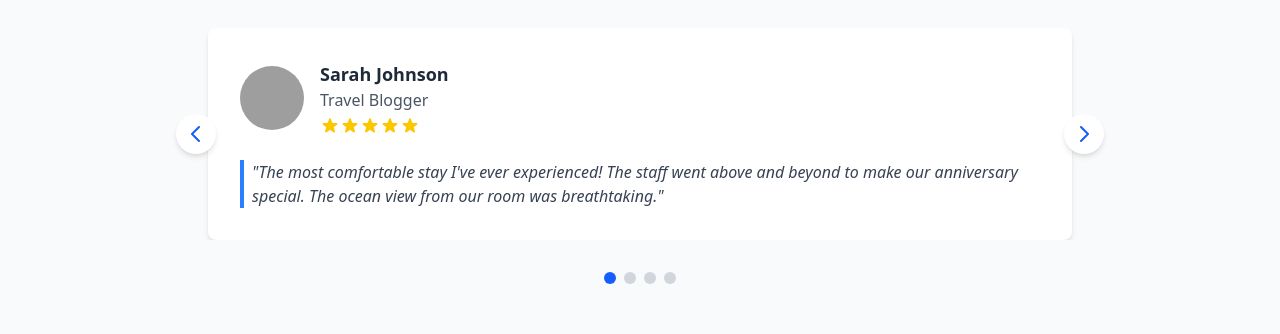
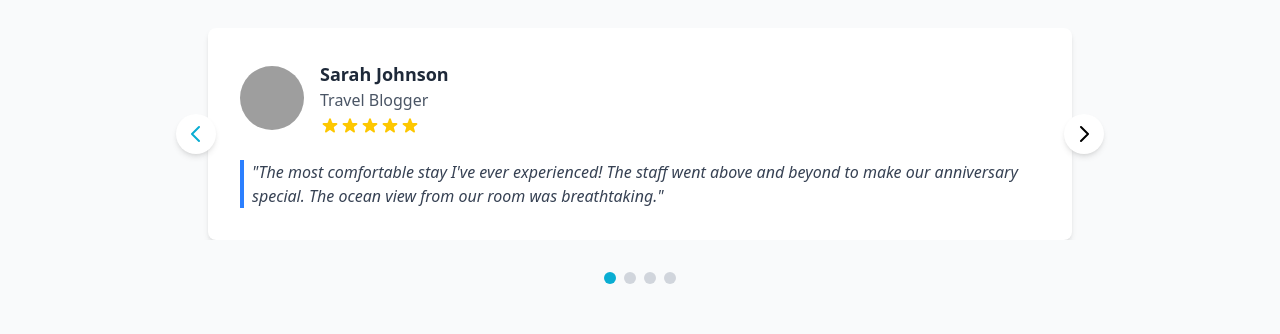
Before and after one commit to dani-dina/Hotel-Management-System-, a React (Vite) app in the folder frontend/: page / in a window 1280 px wide. Shown: the part 2400-2734 px from the top of the page. Built offline with nearby package versions, Linux system fonts and the light colour scheme; grey boxes are pictures that could not be loaded.

Commit message:
Injoy your vacation

```diff
--- a/frontend/src/components/Testimonial.jsx
+++ b/frontend/src/components/Testimonial.jsx
@@ -70,7 +70,7 @@ const Testimonials = () => {
   };
 
   return (
-    <section className="py-16 bg-gray-50">
+    <section className="w-full py-16 bg-gray-50">
       <div className="container mx-auto px-4">
         <h2 className="text-3xl font-bold text-center text-gray-800 mb-2">What Our Guests Say</h2>
         <p className="text-center text-gray-600 mb-12 max-w-2xl mx-auto">
@@ -119,7 +119,7 @@ const Testimonials = () => {
             className="absolute left-0 top-1/2 -translate-y-1/2 -ml-4 bg-white p-2 rounded-full shadow-md hover:bg-blue-50 transition-colors"
             aria-label="Previous testimonial"
           >
-            <svg className="w-6 h-6 text-blue-600" fill="none" stroke="currentColor" viewBox="0 0 24 24">
+            <svg className="w-6 h-6 text-primary" fill="none" stroke="currentColor" viewBox="0 0 24 24">
               <path strokeLinecap="round" strokeLinejoin="round" strokeWidth={2} d="M15 19l-7-7 7-7" />
             </svg>
           </button>
@@ -128,7 +128,7 @@ const Testimonials = () => {
             className="absolute right-0 top-1/2 -translate-y-1/2 -mr-4 bg-white p-2 rounded-full shadow-md hover:bg-blue-50 transition-colors"
             aria-label="Next testimonial"
           >
-            <svg className="w-6 h-6 text-blue-600" fill="none" stroke="currentColor" viewBox="0 0 24 24">
+            <svg className="w-6 h-6 primary " fill="none" stroke="currentColor" viewBox="0 0 24 24">
               <path strokeLinecap="round" strokeLinejoin="round" strokeWidth={2} d="M9 5l7 7-7 7" />
             </svg>
           </button>
@@ -140,7 +140,7 @@ const Testimonials = () => {
             <button
               key={index}
               onClick={() => goToTestimonial(index)}
-              className={`w-3 h-3 mx-1 rounded-full ${index === currentIndex ? 'bg-blue-600' : 'bg-gray-300'}`}
+              className={`w-3 h-3 mx-1 rounded-full ${index === currentIndex ? 'bg-primary' : 'bg-gray-300'}`}
               aria-label={`Go to testimonial ${index + 1}`}
             />
           ))}
```
Also changed, not shown: frontend/src/components/EnjoyVacation.jsx (added).
